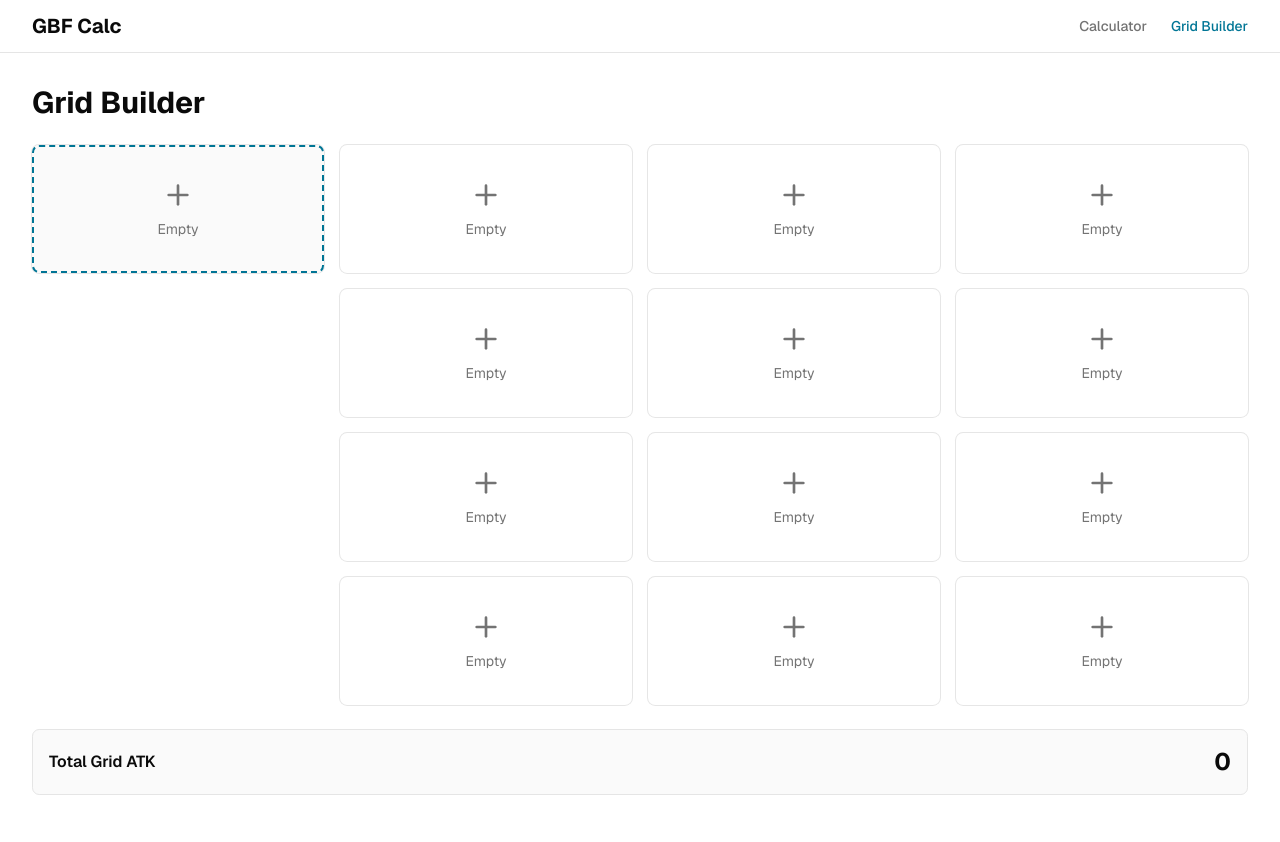
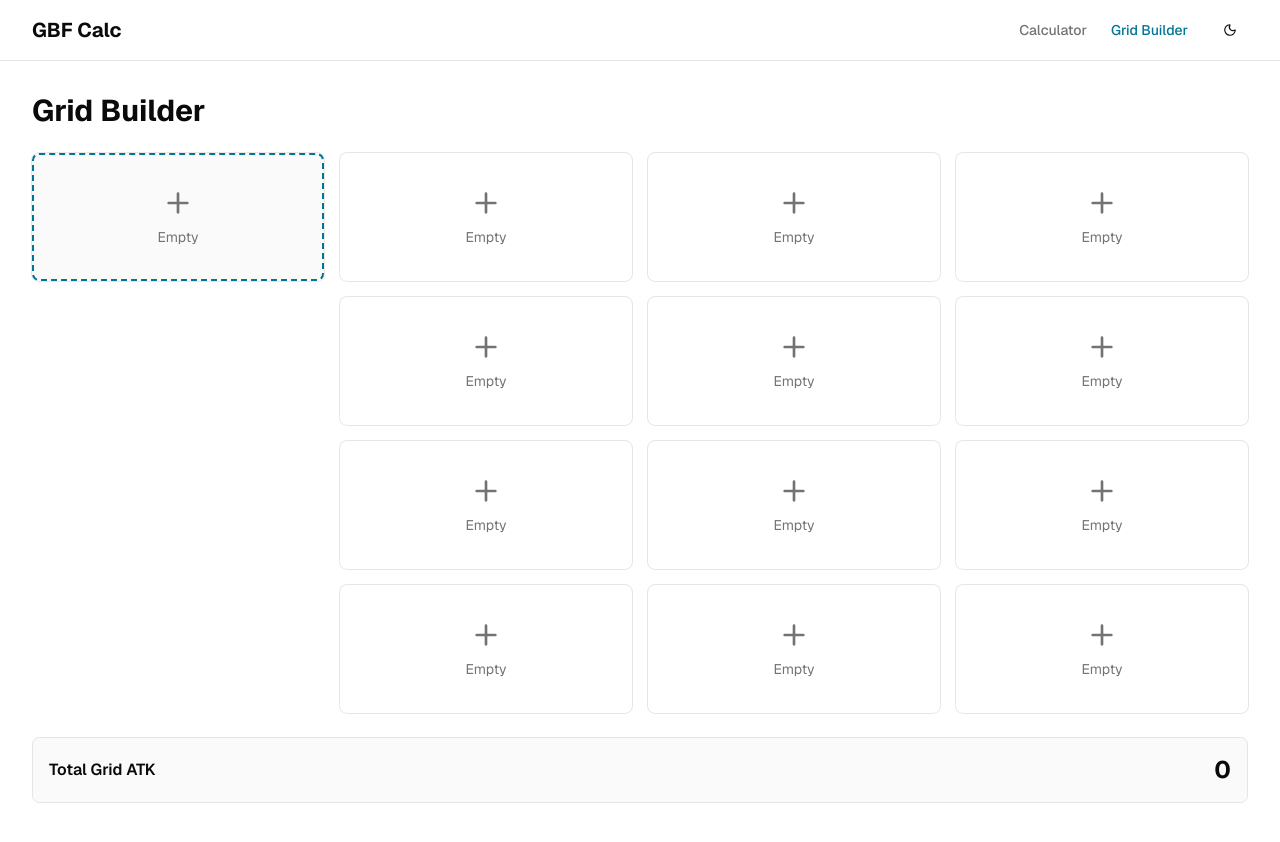
Before and after one commit to Skreeauk/dark-gbf-calc, a Next.js app: page /grid in a window 1280 px wide. Shown: the top 842 px of the page. Built offline with nearby package versions, Linux system fonts and the light colour scheme.

Commit message:
feat(components): add dark mode toggle to nav bar

```diff
--- a/components/nav-bar.tsx
+++ b/components/nav-bar.tsx
@@ -1,10 +1,20 @@
 "use client"
 
+import * as React from "react"
 import Link from "next/link"
 import { usePathname } from "next/navigation"
+import { useTheme } from "next-themes"
+import { Moon, Sun } from "lucide-react"
+import { Button } from "@/components/ui/button"
 
 export function NavBar() {
   const pathname = usePathname()
+  const { resolvedTheme, setTheme } = useTheme()
+  const [mounted, setMounted] = React.useState(false)
+
+  React.useEffect(() => {
+    setMounted(true)
+  }, [])
 
   const isActive = (path: string) => {
     return pathname === path
@@ -40,6 +50,21 @@ export function NavBar() {
           >
             Grid Builder
           </Link>
+          <Button
+            variant="ghost"
+            size="icon"
+            onClick={() =>
+              setTheme(resolvedTheme === "dark" ? "light" : "dark")
+            }
+            className="h-9 w-9"
+            aria-label="Toggle theme"
+          >
+            {mounted && resolvedTheme === "dark" ? (
+              <Sun className="h-4 w-4" />
+            ) : (
+              <Moon className="h-4 w-4" />
+            )}
+          </Button>
         </div>
       </div>
     </nav>
```
